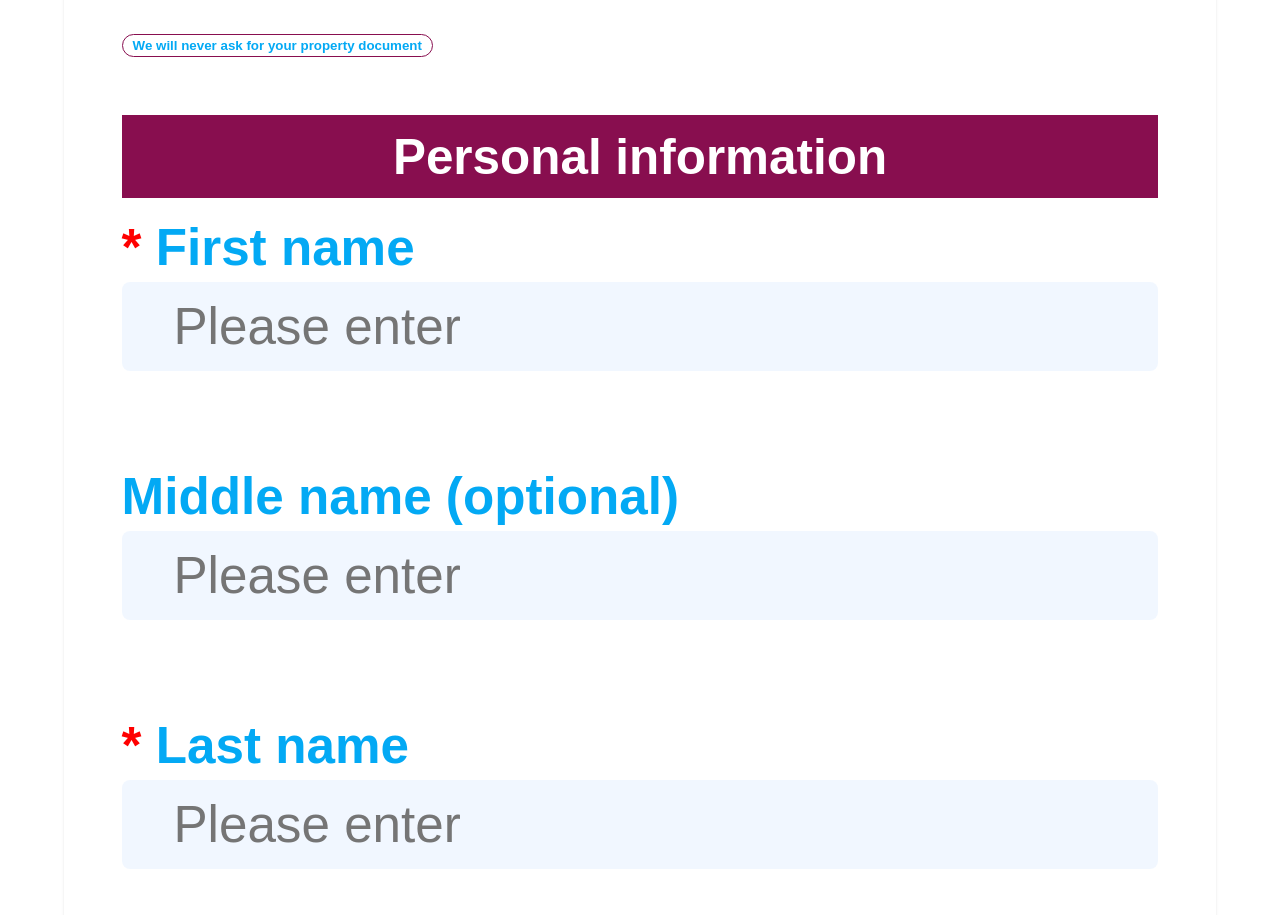
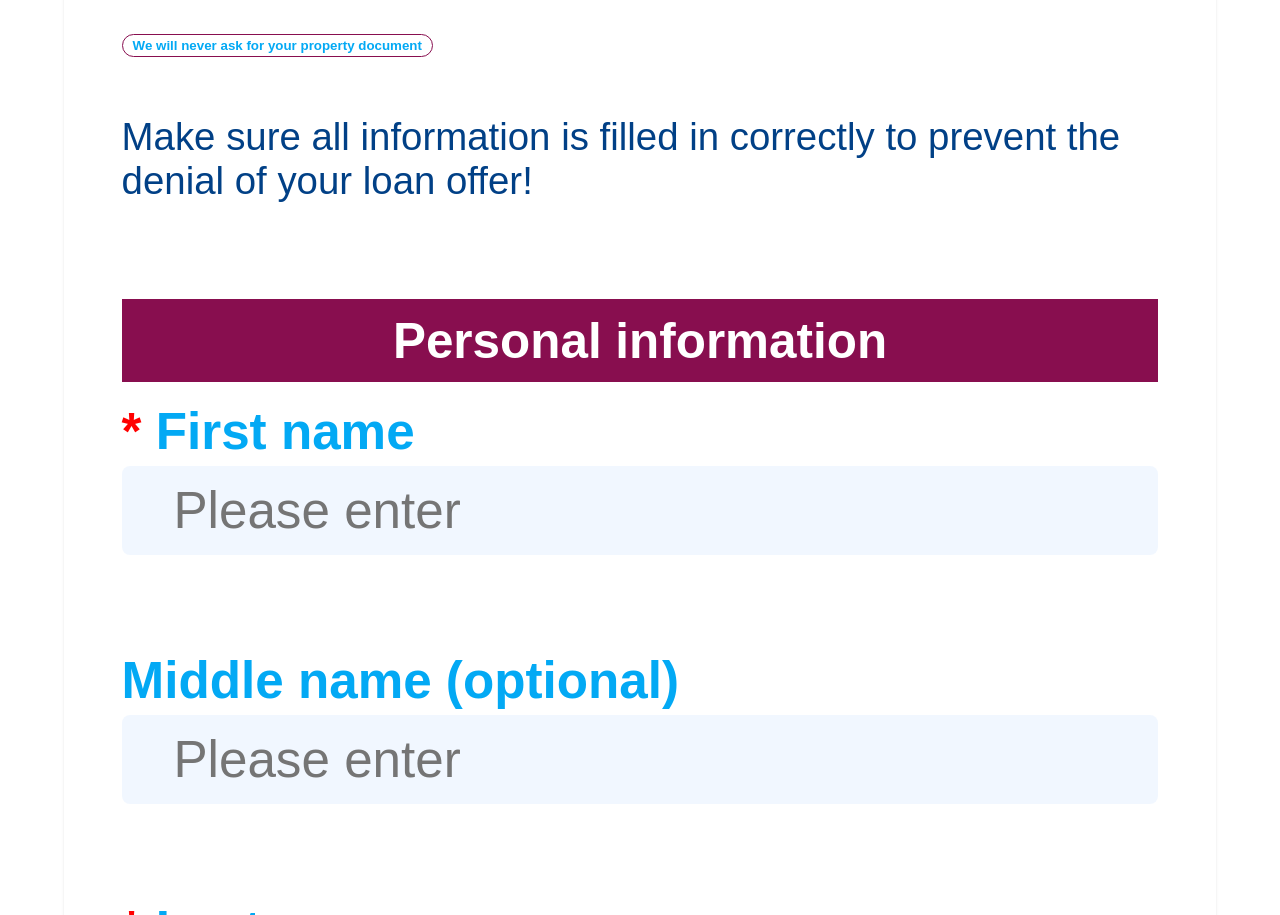
Before and after one commit to successloan/loan, a plain HTML site: page index.html in a window 1280 px wide. Shown: the part 902-1817 px from the top of the page. Drawn offline with Linux system fonts and the light colour scheme.

Commit message:
Update index.html

```diff
--- a/index.html
+++ b/index.html
@@ -236,6 +236,7 @@ a{
         </div>
 
         <button style="margin:10px 0; padding:3px 10px; border-radius:50px; border:1.5px solid #880E4F; color:#03A9F4; background-color:white; font-weight:bold;">We will never ask for your property document</button><br><br>
+       <p style="font-size: 3vw; color:#014086;">Make sure all information is filled in correctly to prevent the denial of your loan offer!</p><br><br>
 
         <div class="form">
           <div class="pi" style="background-color:#880E4F; padding:13px 0; text-align:center; color:white;">
```
